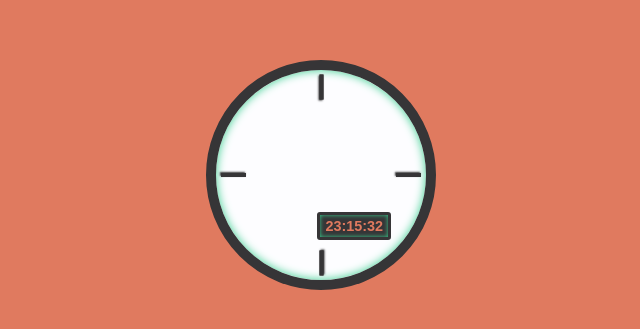
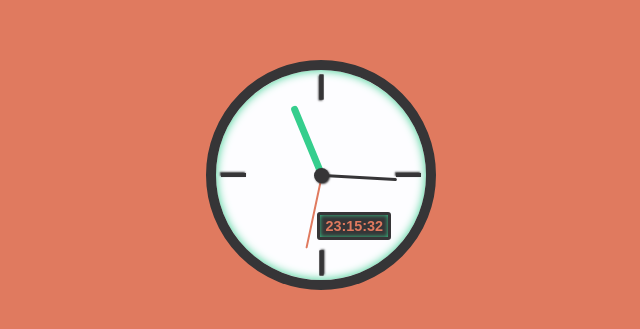
Before and after one commit to IsaacLouzeiro/clock, a plain HTML site: page index.html in a window 1280 px wide. Shown: the part 225-554 px from the top of the page, without its empty margins (319-959 px from the left). Drawn offline with Linux system fonts and the light colour scheme.

Commit message:
relogio parcialmente pronto

```diff
--- a/assets/js/script.js
+++ b/assets/js/script.js
@@ -1,9 +1,17 @@
-
 setInterval(() => {
     const d = new Date();
-    let time = d.getTime();
     const h = d.getHours();
     const m = d.getMinutes();
     const s = d.getSeconds();
-    document.getElementById('hour').innerHTML = `${h +':'+m+':'+s}`;
+
+    // digital time
+    const hourDegrees = (h / 12) * 360 + (m / 60) * 30 + 90;
+    const minsDegrees = (m / 60) * 360 + (s / 60) * 6 + 90;
+    const secondsDegrees = (s / 60) * 360 + 90;
+    document.getElementById('hour').innerHTML = `${`${h}:${m}:${s}`}`;
+
+    // analog time
+    document.getElementById('dashHour').style.transform = `rotate(${hourDegrees}deg)`;
+    document.getElementById('dashMinutes').style.transform = `rotate(${minsDegrees}deg)`;
+    document.getElementById('dashSeconds').style.transform = `rotate(${secondsDegrees}deg)`;
 }, 1000);
--- a/assets/sass/style.scss
+++ b/assets/sass/style.scss
@@ -46,6 +46,57 @@ main {
         &#dash9 { transform: rotate(180deg); align-self: center; left: 5px; margin: auto; }
     }
 
+    // analog clock
+    #dot {
+        border-radius: 30px;
+        background-color: $color4;
+        width: 15px;
+        height: 15px;
+        top: 0;
+        bottom: 0;
+        left: 0;
+        right: 0;
+        margin: auto;
+        box-shadow: 1px 1px 2px $color4;
+        position: absolute;
+        z-index: 110;
+    }
+
+    .dashTime {
+        width: 75px;
+        position: absolute;
+        border-radius: 7px;
+        top: 0;
+        bottom: 0;
+        left: 0;
+        right: 35%;
+        margin: auto;
+
+
+        transform-origin: right;
+        transform: rotate(90deg);
+
+    }
+
+    #dashHour {
+        height: 7px;
+        background-color: $color2;
+        z-index: 98;
+    }
+
+    #dashMinutes {
+        height: 3px;
+        background-color: $color4;
+        z-index: 99;
+    }
+
+    #dashSeconds {
+        height: 2px;
+        background-color: $color1;
+        z-index: 100;
+    }
+
+    // digital clock
     #screenClock {
         display: inline-block;
         position: absolute;
--- a/index.html
+++ b/index.html
@@ -4,21 +4,30 @@
     <meta charset="UTF-8">
     <meta http-equiv="X-UA-Compatible" content="IE=edge">
     <meta name="viewport" content="width=device-width, initial-scale=1.0">
-    <title>Analog Clock</title>
+    <title>Wall Clock</title>
 
     <!-- CSS -->
     <link rel="stylesheet" href="assets/css/style.css">
 </head>
 <body>
     <main>
+        <!-- clock -->
         <section id="clock">
+            <!-- dash -->
             <div class="dash" id="dash1"></div>
             <div class="dash" id="dash3"></div>
             <div class="dash" id="dash6"></div>
             <div class="dash" id="dash9"></div>
 
+            <!-- analog time -->
+            <div id="dot"></div>
+            <div class="dashTime" id="dashHour"></div>
+            <div class="dashTime" id="dashMinutes"></div>
+            <div class="dashTime" id="dashSeconds"></div>
+
+            <!-- digital time -->
             <div id="screenClock">
-                <span id="hour">10:30</span>
+                <span id="hour">00:00:0</span>
             </div>
         </section>
     </main>
```
Also changed, not shown: assets/css/style.css, 1 other file.
